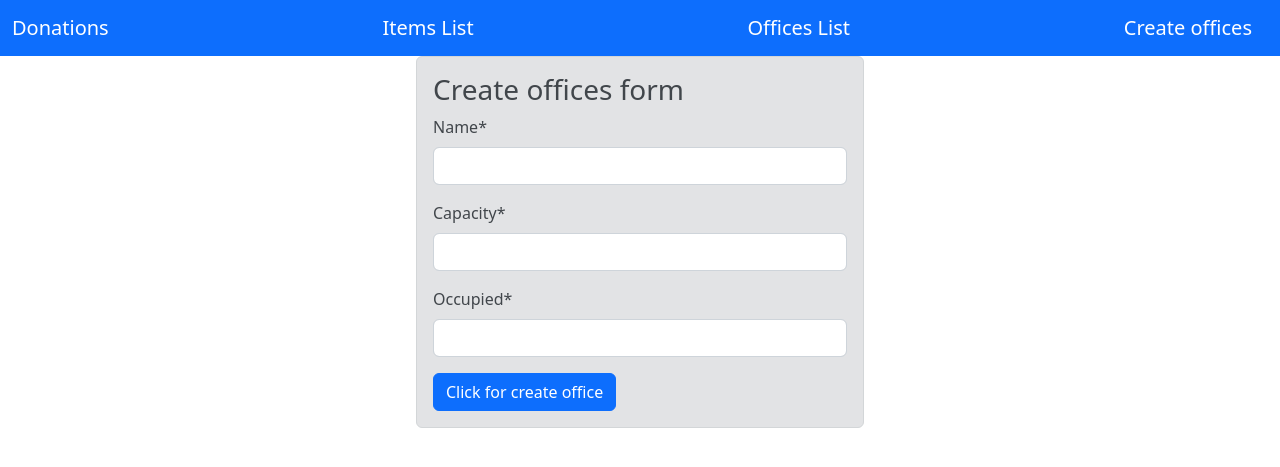
After one commit to PashaHex/Django_donate, a Django app: page /donations/offices/create in a window 1280 px wide. The commit adds this page. Shown: the top 467 px of the page. Run offline with Django 4.2, Linux system fonts and the light colour scheme; some libraries are stand-ins or nearby versions.

Commit message:
add function create offices in views

```diff
--- a/donations/urls.py
+++ b/donations/urls.py
@@ -5,6 +5,7 @@ app_name = 'donations'
 
 urlpatterns = [
     path('', views.main_donate_page, name='main_page'),
+    path('offices/create', views.CreateOfficesView.as_view(), name='offices_create'),
     path('offices', views.OfficesView.as_view(), name='offices'),
     path('ask_donate/', views.ask_donate, name='ask_donate'),
     path('make_donate/)', views.make_donate, name='make_donate'),
--- a/donations/views.py
+++ b/donations/views.py
@@ -2,9 +2,9 @@ import json
 
 from django.http import HttpResponse
 from django.views import View
-from django.urls import reverse
+from django.urls import reverse, reverse_lazy
 from django.shortcuts import render, redirect
-from django.views.generic import TemplateView
+from django.views.generic import TemplateView, CreateView
 from django.views.generic.list import ListView
 
 from Django_projects.forms import DonateCommentForm, ItemForm
@@ -69,3 +69,10 @@ class OfficesView(ListView):
     context_object_name = 'offices'
 
     paginate_by = 3
+
+
+class CreateOfficesView(CreateView):
+    template_name = "create_offices.html"
+    model = Office
+    fields = ('name', 'capacity', 'occupied')
+    success_url = reverse_lazy('donations:offices')
--- /dev/null
+++ b/templates/create_offices.html
@@ -0,0 +1,21 @@
+{% extends "base.html" %}
+
+{% load crispy_forms_tags %}
+
+{% block content %}
+    <div class="container" >
+
+      <div class="container-sm alert alert-secondary" style="width: 28rem;">
+          <h3> Create offices form </h3>
+          <form method='post' action='{{ make_donate }}'>
+
+              {% csrf_token %}
+              {{ form | crispy}}
+
+              <button type="submit" class="btn btn-primary">Click for create office</button>
+          </form>
+      </div>
+
+    </div>
+
+{% endblock %}
--- a/templates/navbar.html
+++ b/templates/navbar.html
@@ -8,8 +8,9 @@
   <nav class="navbar navbar-dark bg-primary">
     <div class="container-fluid">
         <a class="navbar-brand" href="/">Donations</a>
-        <a class="navbar-brand" href="list">List</a>
+        <a class="navbar-brand" href="list">Items List</a>
         <a class="navbar-brand" href="offices">Offices List</a>
+        <a class="navbar-brand" href="offices/create">Create offices</a>
     </div>
   </nav>
 
```
